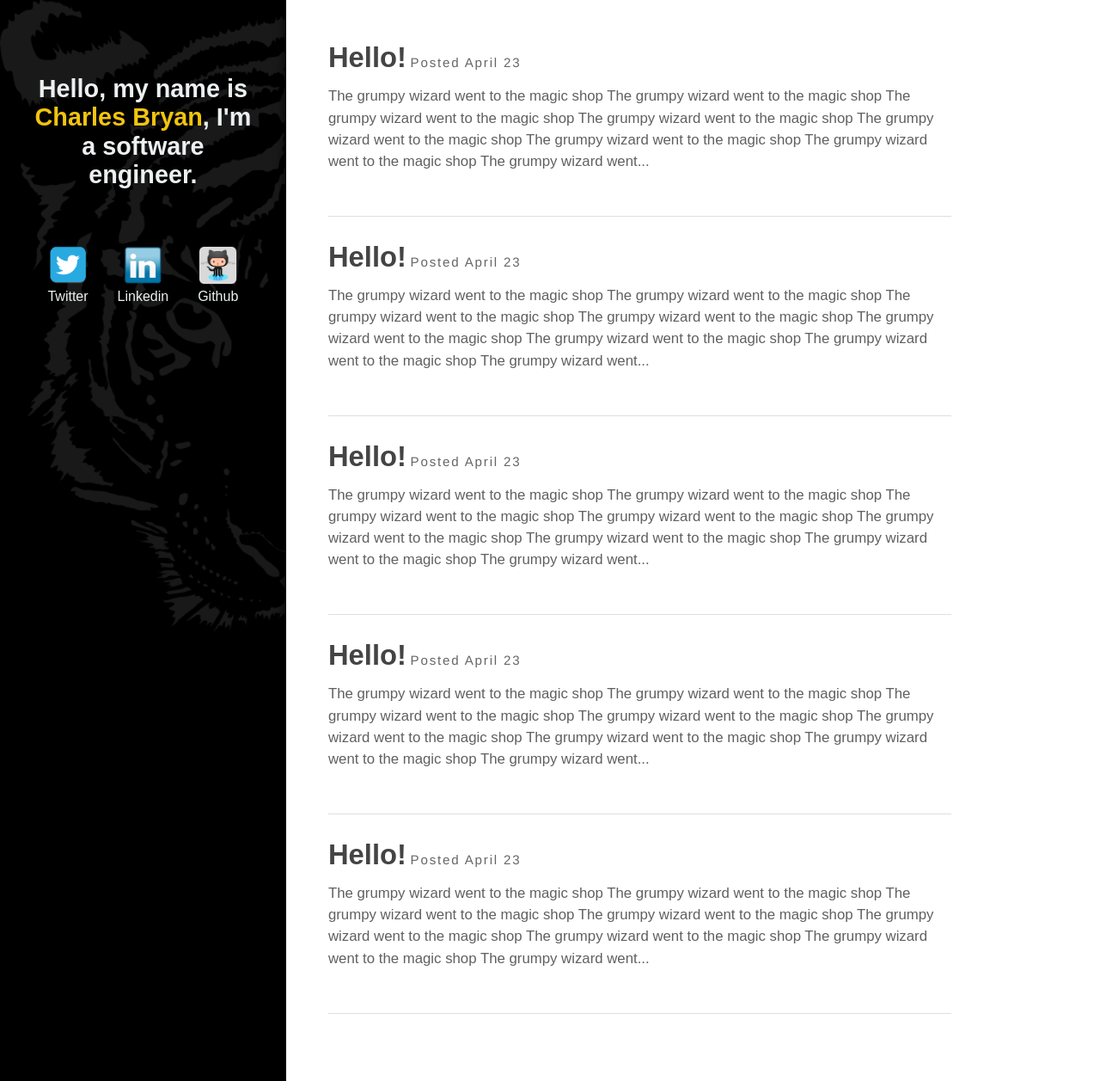
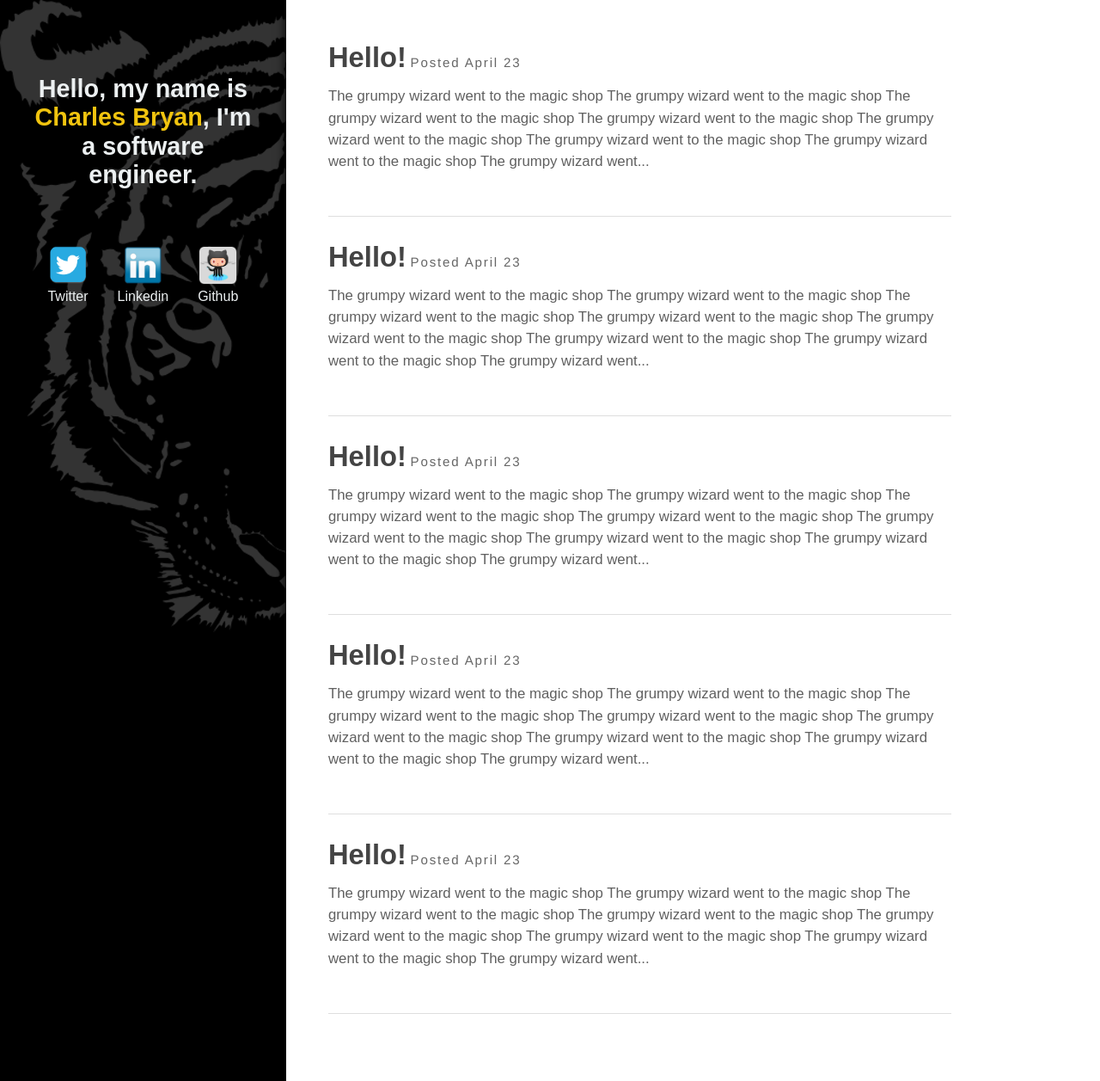
Before and after one commit to Chaseph/chaseph.github.io, a Jekyll site: the page built from index.html, in a window 1280 px wide and 1257 px high. Shown: the whole window at 86% size. Built offline with Jekyll 4.4.1, drawn with Linux system fonts in a browser that asks for light colours; Markdown is read by kramdown in place of the engine named in the settings; the list of posts is cut into pages by our own code.

Commit message:
playing with aside background

```diff
--- a/assets/styles/default.css
+++ b/assets/styles/default.css
@@ -74,7 +74,7 @@ aside p {
 }
 
 .aside-background {
-	background: rgba(0, 0, 0, 0.9);
+	background: rgba(0, 0, 0, 0.8);
 	height: 100%;
 	padding: 10%;
 	padding-top: 26%;
```
